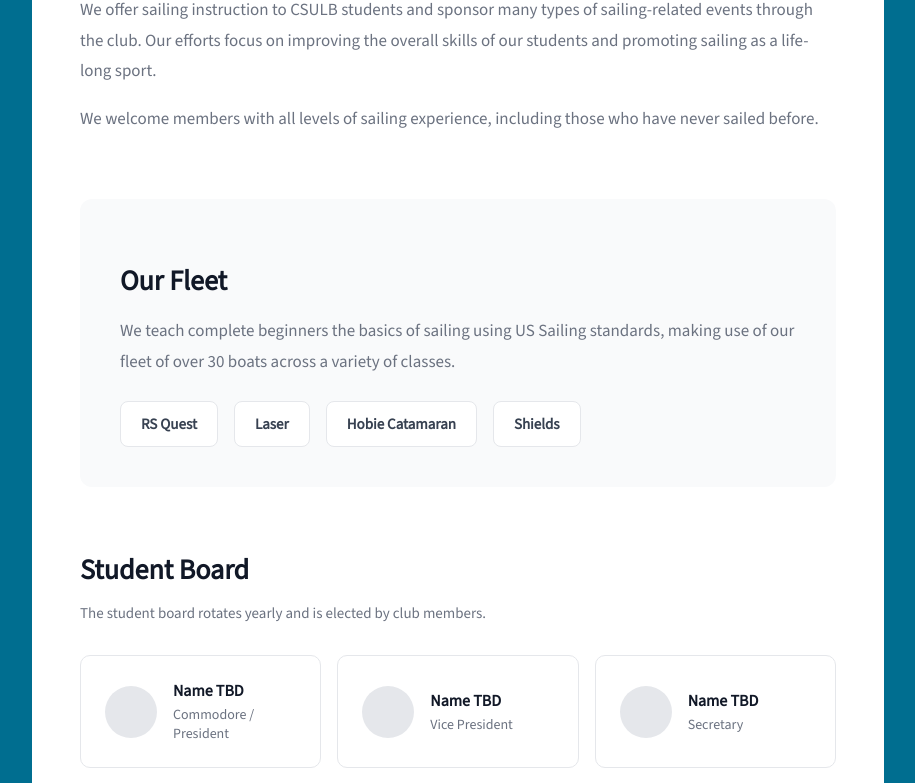
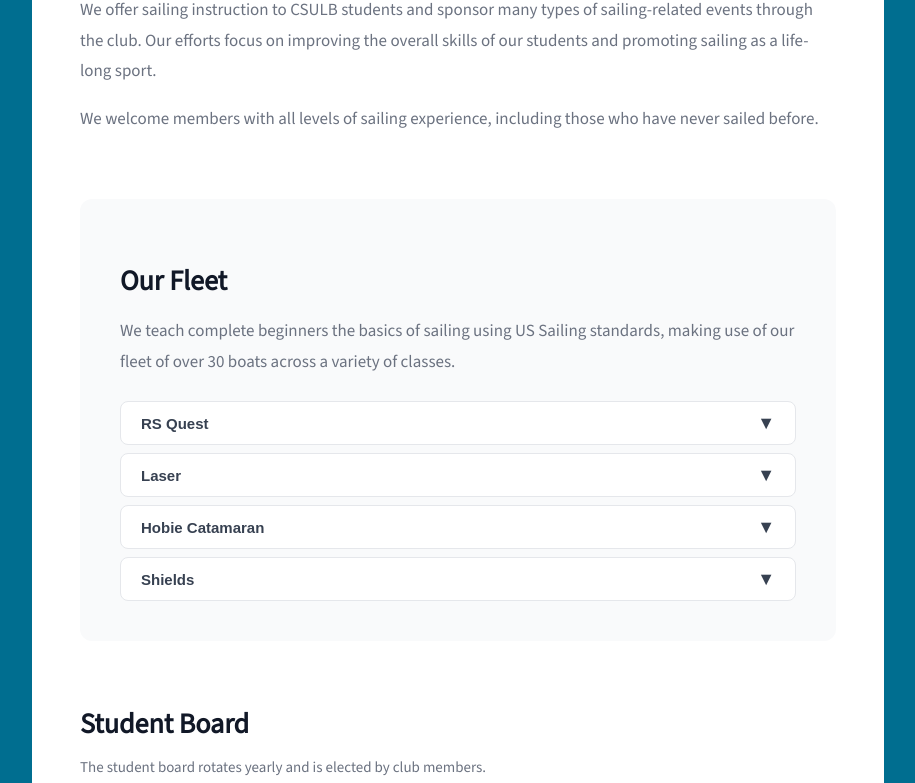
Before and after one commit to InpErros/navis-velata, a Next.js app: page /about in a window 1280 px wide. Shown: the part 488-1271 px from the top of the page, without its empty margins (182-1097 px from the left). Built offline with nearby package versions, Linux system fonts and the light colour scheme; a web font is replaced by a local one.

Commit message:
adding boat drop down functionality

```diff
--- a/app/about/page.js
+++ b/app/about/page.js
@@ -1,3 +1,122 @@
+'use client';
+
+import { useState } from 'react';
+
+const boats = [
+  {
+    name: 'RS Quest',
+    count: 12,
+    description:
+      'The RS Quest is a stable, beginner-friendly dinghy used as the primary teaching boat for our Learn to Sail program. Its forgiving design lets new sailors focus on fundamentals without worrying about capsizing.',
+    photos: [
+      // Replace with real paths, e.g. '/boats/rs-quest-1.jpg'
+      null,
+      null,
+    ],
+  },
+  {
+    name: 'Laser',
+    count: 10,
+    description:
+      'The Laser is a single-handed, high-performance dinghy and one of the most popular racing classes in the world. We use Lasers to develop intermediate and advanced sailors who want a more athletic, responsive sailing experience.',
+    photos: [null, null],
+  },
+  {
+    name: 'Hobie Catamaran',
+    count: 4,
+    description:
+      'Our Hobie Catamarans are twin-hulled boats known for their speed and stability. They are a great way to experience multi-hull sailing and are especially fun in stronger winds.',
+    photos: [null, null],
+  },
+  {
+    name: 'Shields',
+    count: 6,
+    description:
+      'The Shields is a classic one-design keelboat raced competitively across the country. Our fleet gives members the opportunity to learn keelboat racing tactics and experience crewed team sailing.',
+    photos: [null, null],
+  },
+];
+
+function PhotoPlaceholder({ label }) {
+  return (
+    <div style={{
+      backgroundColor: '#e5e7eb',
+      borderRadius: '8px',
+      height: '180px',
+      display: 'flex',
+      alignItems: 'center',
+      justifyContent: 'center',
+      color: '#9ca3af',
+      fontSize: '13px',
+      fontStyle: 'italic',
+    }}>
+      {label}
+    </div>
+  );
+}
+
+function BoatButton({ boat }) {
+  const [open, setOpen] = useState(false);
+
+  return (
+    <div style={{ width: '100%' }}>
+      <button
+        onClick={() => setOpen(prev => !prev)}
+        style={{
+          backgroundColor: open ? '#1e3a5f' : '#ffffff',
+          border: `1px solid ${open ? '#1e3a5f' : '#e5e7eb'}`,
+          borderRadius: open ? '8px 8px 0 0' : '8px',
+          padding: '12px 20px',
+          fontSize: '15px',
+          fontWeight: '600',
+          color: open ? '#ffffff' : '#374151',
+          cursor: 'pointer',
+          display: 'flex',
+          alignItems: 'center',
+          justifyContent: 'space-between',
+          width: '100%',
+          textAlign: 'left',
+          transition: 'background-color 0.2s, color 0.2s',
+        }}
+      >
+        <span>{boat.name}</span>
+        <span style={{ fontSize: '18px', lineHeight: 1 }}>{open ? '▲' : '▼'}</span>
+      </button>
+
+      {open && (
+        <div style={{
+          border: '1px solid #1e3a5f',
+          borderTop: 'none',
+          borderRadius: '0 0 8px 8px',
+          padding: '20px',
+          backgroundColor: '#f9fafb',
+        }}>
+          <p style={{ fontSize: '15px', color: '#374151', lineHeight: '1.7', marginBottom: '8px' }}>
+            {boat.description}
+          </p>
+          <p style={{ fontSize: '14px', color: '#6b7280', marginBottom: '20px' }}>
+            <strong>Fleet size:</strong> {boat.count} boats
+          </p>
+          <div style={{ display: 'grid', gridTemplateColumns: 'repeat(auto-fill, minmax(240px, 1fr))', gap: '12px' }}>
+            {boat.photos.map((src, i) =>
+              src ? (
+                <img
+                  key={i}
+                  src={src}
+                  alt={`${boat.name} photo ${i + 1}`}
+                  style={{ width: '100%', height: '180px', objectFit: 'cover', borderRadius: '8px' }}
+                />
+              ) : (
+                <PhotoPlaceholder key={i} label={`${boat.name} photo ${i + 1}`} />
+              )
+            )}
+          </div>
+        </div>
+      )}
+    </div>
+  );
+}
+
 export default function About() {
   return (
     <div style={{ maxWidth: '900px', margin: '0 auto', padding: '48px 24px 80px' }}>
@@ -8,7 +127,6 @@ export default function About() {
           padding: '48px',
           color: '#111827',
         }}>
-          {/* all existing page content stays here */}
 
         {/* Header */}
         <div style={{ textAlign: 'center', marginBottom: '64px' }}>
@@ -41,19 +159,9 @@ export default function About() {
             We teach complete beginners the basics of sailing using US Sailing standards, making use
             of our fleet of over 30 boats across a variety of classes.
           </p>
-          <div style={{ display: 'flex', gap: '16px', flexWrap: 'wrap' }}>
-            {['RS Quest', 'Laser', 'Hobie Catamaran', 'Shields'].map(boat => (
-              <div key={boat} style={{
-                backgroundColor: '#ffffff',
-                border: '1px solid #e5e7eb',
-                borderRadius: '8px',
-                padding: '12px 20px',
-                fontSize: '15px',
-                fontWeight: '600',
-                color: '#374151',
-              }}>
-                {boat}
-              </div>
+          <div style={{ display: 'flex', flexDirection: 'column', gap: '8px' }}>
+            {boats.map(boat => (
+              <BoatButton key={boat.name} boat={boat} />
             ))}
           </div>
         </div>
@@ -143,5 +251,5 @@ export default function About() {
         </div>
       </div>
     </div>
-    )
+  );
 }
```
Lines whose indentation alone changed are shown as unchanged.
